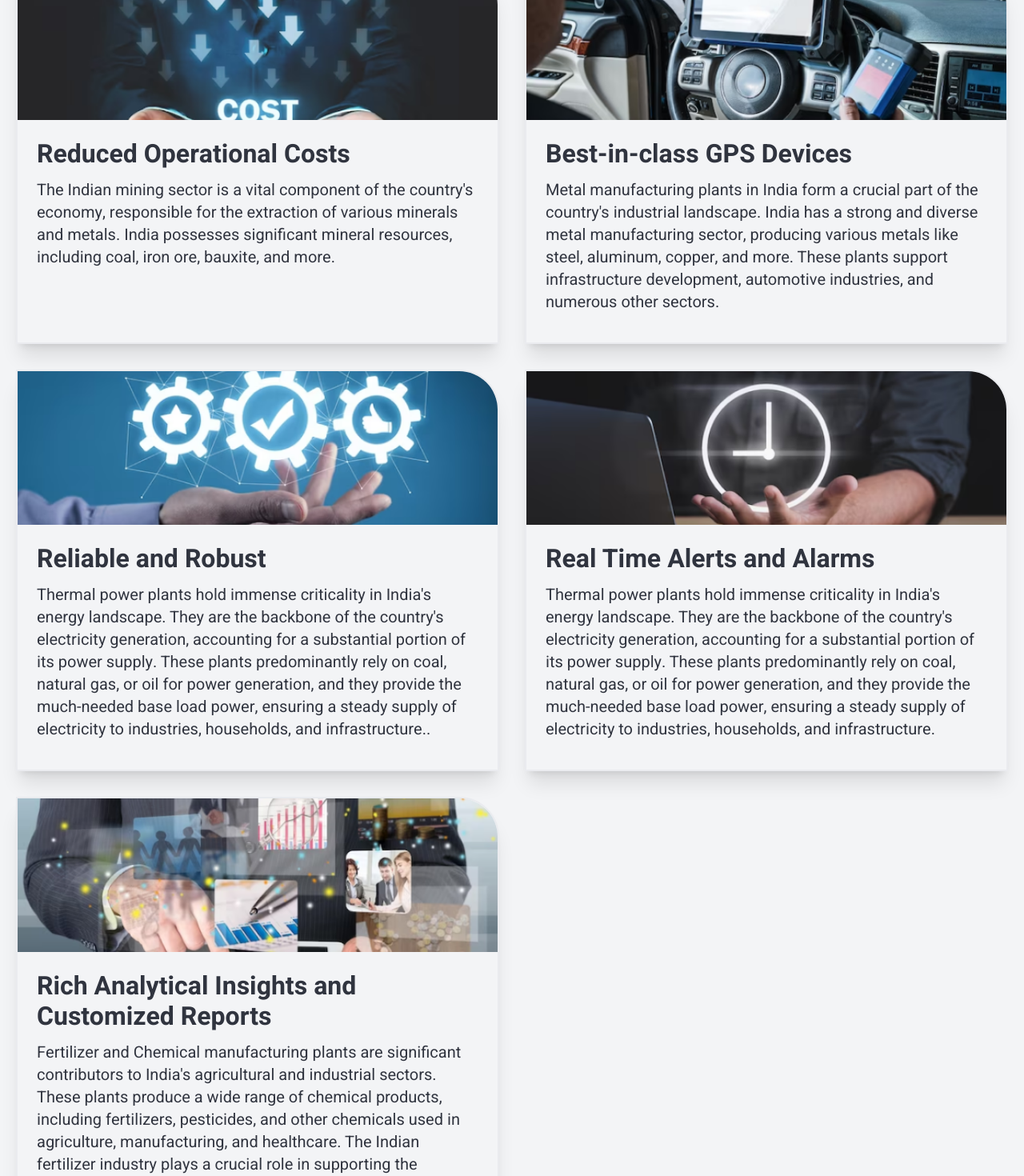
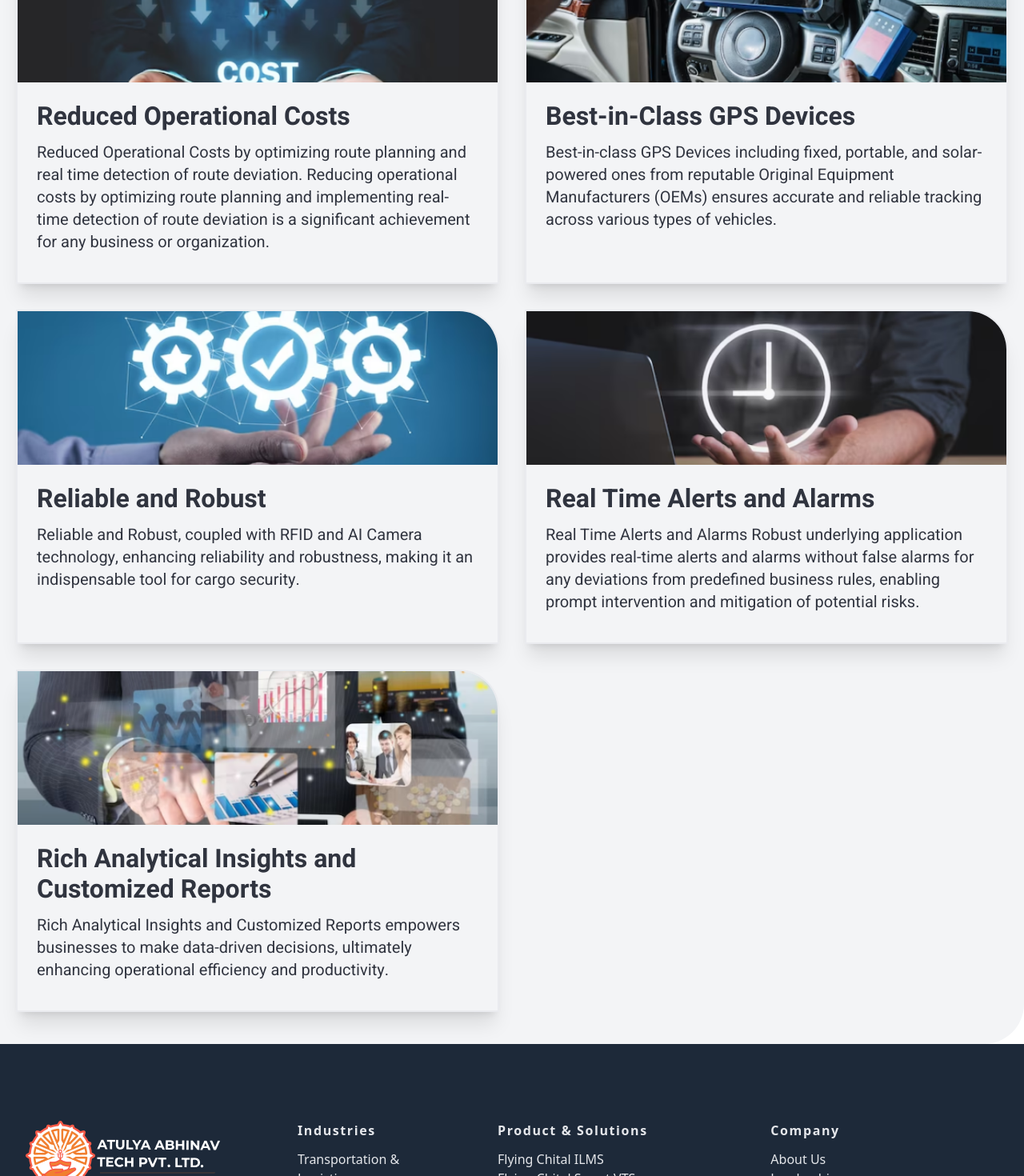
Before and after one commit to ALLINONETECH/Flying-Chittal, a React (Vite) app: page /flyingChitalVehicle in a window 1280 px wide. Shown: the part 1320-2790 px from the top of the page at 80% size. Built offline with nearby package versions, Linux system fonts and the light colour scheme.

Commit message:
fixed about nav

```diff
--- a/src/component/common/Navbar.jsx
+++ b/src/component/common/Navbar.jsx
@@ -14,15 +14,15 @@ const Navbar = () => {
       label: "Industry",
       to: "/home",
       subMenu: [
-        { label: "Transportation & Logistics", to: "/industry" },
-        { label: "Mining", to: "/roadLogistics" },
-        { label: "Ore Processing and Metals", to: "/railLogistics" },
-        { label: "Cement", to: "/mission" },
-        { label: "Fertilisers ", to: "/vision" },
-        { label: "Oil & Gas ", to: "/values" },
-        { label: "Warehousing ", to: "/professional" },
-        { label: "Agriculture ", to: "/railmodule1" },
-        { label: "Aquaculture ", to: "/railmodule2" },
+        { label: "Transportation & Logistics", to: "/industry?page=transport" },
+        { label: "Mining", to: "/industry?page=mining" },
+        { label: "Ore Processing and Metals", to: "/industry?page=metals" },
+        { label: "Cement", to: "/industry?page=cement" },
+        { label: "Fertilisers ", to: "/industry?page=fertiliser" },
+        { label: "Oil & Gas ", to: "/industry?page=oil" },
+        { label: "Warehousing ", to: "/industry?page=warehousing" },
+        { label: "Agriculture ", to: "/industry?page=agriculture" },
+        // { label: "Aquaculture ", to: "/industry?page=agriculture" },
       ],
     },
     {
--- a/src/pages/ProductandSolutions/FlyingChitalVehicle.jsx
+++ b/src/pages/ProductandSolutions/FlyingChitalVehicle.jsx
@@ -1,10 +1,11 @@
-import React from 'react'
-import Mines from '../../assets/images/Mines.png'
-import Cement from '../../assets/images/Cement.png'
-import Thermal from '../../assets/images/Thermal.png'
-import Fertilizer from '../../assets/images/Fertilizer.png'
-import Down from '../../assets/images/Down.png'
-import Agro from '../../assets/images/Agro.png'
+/* eslint-disable react/no-unknown-property */
+import React from "react";
+import Mines from "../../assets/images/Mines.png";
+import Cement from "../../assets/images/Cement.png";
+import Thermal from "../../assets/images/Thermal.png";
+import Fertilizer from "../../assets/images/Fertilizer.png";
+import Down from "../../assets/images/Down.png";
+import Agro from "../../assets/images/Agro.png";
 import Blog1 from "../../assets/images/Blog1.png";
 import Reduced from "../../assets/images/Reduced.png";
 import IManufacture from "../../assets/images/IManufacture.png";
@@ -18,7 +19,6 @@ import Best from "../../assets/images/Best.png";
 import vehiclebluebg from "../../assets/images/vehiclebluebg.png";
 import HomeIcon from "../../assets/images/HomeIcon.png";
 
-
 export default function FlyingChitalVehicle() {
   return (
     <div>
@@ -27,7 +27,8 @@ export default function FlyingChitalVehicle() {
         className=" bg-no-repeat bg-center bg-cover rounded-br-[100px]"
         style={{
           backgroundImage: `linear-gradient(95deg, rgba(55, 52, 169, 0.60) 12.02%, rgba(55, 52, 169, 0.50) 119.37%), url(${vehiclebluebg})`,
-                }} >
+        }}
+      >
         <nav
           x-data="{ isOpen: false }"
           className="container p-6 mx-auto lg:flex lg:justify-between lg:items-center"
@@ -35,31 +36,42 @@ export default function FlyingChitalVehicle() {
           <div className="flex items-center justify-between">
             <div className="flex lg:hidden"></div>
           </div>
-                    <div className="absolute inset-x-0 z-20 w-full px-6 py-4 transition-all duration-300 ease-in-out bg-white shadow-md lg:bg-transparent lg:dark:bg-transparent lg:shadow-none dark:bg-gray-900 lg:mt-0 lg:p-0 lg:top-0 lg:relative lg:w-auto lg:opacity-100 lg:translate-x-0 lg:flex lg:items-center">
-                    </div>
+          <div className="absolute inset-x-0 z-20 w-full px-6 py-4 transition-all duration-300 ease-in-out bg-white shadow-md lg:bg-transparent lg:dark:bg-transparent lg:shadow-none dark:bg-gray-900 lg:mt-0 lg:p-0 lg:top-0 lg:relative lg:w-auto lg:opacity-100 lg:translate-x-0 lg:flex lg:items-center"></div>
         </nav>
         <div className="container px-6 py-16 mx-auto text-start">
           <div className=" mx-auto">
             <h1 className="text-6xl not-italic font-bold font-heebo  text-gray-100 dark:text-white lg:text-6xl text-start">
-                            Flying Chital Smart Vehicle Tracking <br /> System (FCSVTS)
+              Flying Chital Smart Vehicle Tracking System (FCSVTS)
             </h1>
             <p className=" text-3xl  leading-9 mt-6 text-white not-italic font-bold  font-heebo w-full">
               We provide Smart Solutions to Simplify Your Future
             </p>
             <p className=" text-2xl not-italic font-normal  text-white bg-opacity-80 ">
               <div className="flex gap-2">
-                                <div><span><img className="" src={HomeIcon} alt="" /></span></div>
-                                <div classNAme="justify"> <span className="text-[#F85A47] font-[700] font-heebo text-[32px] "> Home</span><span className="font-[700] font-heebo text-[32px] "> / Flying Chital Smart Vehicle Tracking System (FCSVTS)</span>  </div>
+                <div>
+                  <span>
+                    <img className="" src={HomeIcon} alt="" />
+                  </span>
                 </div>
-
+                <div classNAme="justify">
+                  {" "}
+                  <span className="text-[#F85A47] font-[700] font-heebo text-[32px] ">
+                    {" "}
+                    Home
+                  </span>
+                  <span className="font-[700] font-heebo text-[32px] ">
+                    {" "}
+                    / Flying Chital Smart Vehicle Tracking System (FCSVTS)
+                  </span>{" "}
+                </div>
+              </div>
             </p>
           </div>
         </div>
       </section>
 
-
       {/* Section-2- Flying Chital Smart Vehicle  */}
-            < section className="text-gray-600 body-font mt-0" >
+      <section className="text-gray-600 body-font mt-0">
         <div className="container mx-auto flex px-5 py-12 md:flex-row flex-col items-center">
           <div className="lg:max-w-lg lg:w-full md:w-1/2 w-5/6 mb-10 md:mb-0 relative rounded-tl-lg overflow-hidden">
             <img
@@ -70,88 +82,152 @@ export default function FlyingChitalVehicle() {
           </div>
           <div className="lg:flex-grow md:w-1/2 lg:pl-24 md:pl-16 flex flex-col md:items-start md:text-left items-center text-center">
             <h1 class="sm:text-3xl text-2xl font-medium title-font text-gray-900 mb-1">
-                            <span className=" text-indigo-800 font-bold text-[40px] gap-2">Flying</span><span className=" text-[40px] font-heebo font-bold "> Chital Smart Vehicle Tracking System (FCSVTS)</span></h1>
+              <span className=" text-indigo-800 font-bold text-[40px] gap-2">
+                Flying
+              </span>
+              <span className=" text-[40px] font-heebo font-bold ">
+                {" "}
+                Chital Smart Vehicle <br></br>
+                <br></br> Tracking System (FCSVTS)
+              </span>
+            </h1>
             <div className="w-16 h-1 mb-6 rounded-full bg-orange-400 inline-flex"></div>
             <p className="mb-8 text-justify text-[20px] font-[400] font-heebo leading-[28px] text-[#30343F]  w-4/5">
-                            The Flying Chital Smart Vehicle Tracking System stands as a transformative solution in the domain of logistics and transportation. By offering end-to-end visibility of cargo movement, this system allows businesses to stay informed about their assets' whereabouts in real-time. The holistic approach of this Smart Vehicle Tracking System signifies a comprehensive solution for businesses seeking to streamline operations, mitigate risks of pilferage and revenue leakage, and ensure seamless and secure cargo transportation
+              The Flying Chital Smart Vehicle Tracking System stands as a
+              transformative solution in the domain of logistics and
+              transportation. By offering end-to-end visibility of cargo
+              movement, this system allows businesses to stay informed about
+              their assets' whereabouts in real-time. The holistic approach of
+              this Smart Vehicle Tracking System signifies a comprehensive
+              solution for businesses seeking to streamline operations, mitigate
+              risks of pilferage and revenue leakage, and ensure seamless and
+              secure cargo transportation
             </p>
           </div>
         </div>
-            </section >
-
+      </section>
 
       {/* Section-3  */}
-            < section className="text-gray-600 body-font bg-gray-100 rounded-tl-[50px] rounded-br-[50px]" >
+      <section className="text-gray-600 body-font bg-gray-100 rounded-tl-[50px] rounded-br-[50px]">
         <div className="container px-5 py-10 mx-auto">
           <div class="text-center mb-14">
             <h1 class="sm:text-3xl text-2xl font-medium title-font text-gray-900 mb-1">
-                            <span className=" text-indigo-800 font-bold text-[40px] gap-2">High</span><span className=" text-[40px] font-heebo font-bold ">lights</span></h1>
+              <span className=" text-indigo-800 font-bold text-[40px] gap-2">
+                High
+              </span>
+              <span className=" text-[40px] font-heebo font-bold ">lights</span>
+            </h1>
             <div className="w-16 h-1 mb-6 rounded-full bg-orange-400 inline-flex"></div>
-                        <p class=" text-[20px] font-[400] font-heebo leading-[28px] text-[#30343F] xl:w-3/4 lg:w-3/4 mx-auto text-gray-500s">"Flying Chital Smart Vehicle Tracking System" is a specific product or service, I recommend visiting the official website of the company or contacting the company directly for the most accurate and up-to-date information.</p>
-
+            {/* <p class=" text-[20px] font-[400] font-heebo leading-[28px] text-[#30343F] xl:w-3/4 lg:w-3/4 mx-auto text-gray-500s">
+              "Flying Chital Smart Vehicle Tracking System" is a specific
+              product or service, I recommend visiting the official website of
+              the company or contacting the company directly for the most
+              accurate and up-to-date information.
+            </p> */}
           </div>
           <div className="flex flex-wrap -m-4">
             <div className="p-4 md:w-1/2">
               <div className="h-full border-2 border-gray-200 border-opacity-60 rounded-tr-[50px] overflow-hidden shadow-lg md:shadow-xl ">
-                                <img className="lg:h-48 md:h-36 w-full object-cover object-center " src={Reduced} alt="blog" />
+                <img
+                  className="lg:h-48 md:h-36 w-full object-cover object-center "
+                  src={Reduced}
+                  alt="blog"
+                />
                 <div className="p-6">
-
-                                    <h1 className="text-[32px] font-[700] font-heebo leading-[38px] text-[#30343F]  mb-3">Reduced Operational Costs</h1>
-                                    <p className="text-[20px] font-[400] font-heebo leading-[28px] text-[#30343F] mb-3">The Indian mining sector is a vital component of the country's economy, responsible for the extraction of various minerals and metals. India possesses significant mineral resources, including coal, iron ore, bauxite, and more.</p>
-
+                  <h1 className="text-[32px] font-[700] font-heebo leading-[38px] text-[#30343F]  mb-3">
+                    Reduced Operational Costs
+                  </h1>
+                  <p className="text-[20px] font-[400] font-heebo leading-[28px] text-[#30343F] mb-3">
+                    Reduced Operational Costs by optimizing route planning and
+                    real time detection of route deviation. Reducing operational
+                    costs by optimizing route planning and implementing
+                    real-time detection of route deviation is a significant
+                    achievement for any business or organization.
+                  </p>
                 </div>
               </div>
             </div>
             <div className="p-4 md:w-1/2">
               <div className="h-full border-2 border-gray-200 border-opacity-60 rounded-tr-[50px] overflow-hidden shadow-lg md:shadow-xl ">
-                                <img className="lg:h-48 md:h-36 w-full object-cover object-center" src={Best} alt="blog" />
+                <img
+                  className="lg:h-48 md:h-36 w-full object-cover object-center"
+                  src={Best}
+                  alt="blog"
+                />
                 <div className="p-6">
-
-                                    <h1 className="text-[32px] font-[700] font-heebo leading-[38px] text-[#30343F]  mb-3">Best-in-class GPS Devices</h1>
-                                    <p className="text-[20px] font-[400] font-heebo leading-[28px] text-[#30343F] mb-3">Metal manufacturing plants in India form a crucial part of the country's industrial landscape. India has a strong and diverse metal manufacturing sector, producing various metals like steel, aluminum, copper, and more. These plants support infrastructure development, automotive industries, and numerous other sectors.</p>
-
+                  <h1 className="text-[32px] font-[700] font-heebo leading-[38px] text-[#30343F]  mb-3">
+                    Best-in-Class GPS Devices
+                  </h1>
+                  <p className="text-[20px] font-[400] font-heebo leading-[28px] text-[#30343F] mb-3">
+                    Best-in-class GPS Devices including fixed, portable, and
+                    solar-powered ones from reputable Original Equipment
+                    Manufacturers (OEMs) ensures accurate and reliable tracking
+                    across various types of vehicles.
+                  </p>
                 </div>
               </div>
             </div>
             <div className="p-4 md:w-1/2">
               <div className="h-full border-2 border-gray-200 border-opacity-60 rounded-tr-[50px] overflow-hidden shadow-lg md:shadow-xl ">
-                                <img className="lg:h-48 md:h-36 w-full object-cover object-center" src={Reliable} alt="blog" />
+                <img
+                  className="lg:h-48 md:h-36 w-full object-cover object-center"
+                  src={Reliable}
+                  alt="blog"
+                />
                 <div className="p-6">
-
-                                    <h1 className="text-[32px] font-[700] font-heebo leading-[38px] text-[#30343F]  mb-3">Reliable and Robust</h1>
-                                    <p className="text-[20px] font-[400] font-heebo leading-[28px] text-[#30343F] mb-3">Thermal power plants hold immense criticality in India's energy landscape. They are the backbone of the country's electricity generation, accounting for a substantial portion of its power supply. These plants predominantly rely on coal, natural gas, or oil for power generation, and they provide the much-needed base load power, ensuring a steady supply of electricity to industries, households, and infrastructure..</p>
-
+                  <h1 className="text-[32px] font-[700] font-heebo leading-[38px] text-[#30343F]  mb-3">
+                    Reliable and Robust
+                  </h1>
+                  <p className="text-[20px] font-[400] font-heebo leading-[28px] text-[#30343F] mb-3">
+                    Reliable and Robust, coupled with RFID and AI Camera
+                    technology, enhancing reliability and robustness, making it
+                    an indispensable tool for cargo security.
+                  </p>
                 </div>
               </div>
             </div>
             <div className="p-4 md:w-1/2">
               <div className="h-full border-2 border-gray-200 border-opacity-60 rounded-tr-[50px] overflow-hidden shadow-lg md:shadow-xl ">
-                                <img className="lg:h-48 md:h-36 w-full object-cover object-center" src={RealTime} alt="blog" />
+                <img
+                  className="lg:h-48 md:h-36 w-full object-cover object-center"
+                  src={RealTime}
+                  alt="blog"
+                />
                 <div className="p-6">
-
-                                    <h1 className="text-[32px] font-[700] font-heebo leading-[38px] text-[#30343F]  mb-3">Real Time Alerts and Alarms</h1>
-                                    <p className="text-[20px] font-[400] font-heebo leading-[28px] text-[#30343F] mb-3">Thermal power plants hold immense criticality in India's energy landscape. They are the backbone of the country's electricity generation, accounting for a substantial portion of its power supply. These plants predominantly rely on coal, natural gas, or oil for power generation, and they provide the much-needed base load power, ensuring a steady supply of electricity to industries, households, and infrastructure.</p>
-
+                  <h1 className="text-[32px] font-[700] font-heebo leading-[38px] text-[#30343F]  mb-3">
+                    Real Time Alerts and Alarms
+                  </h1>
+                  <p className="text-[20px] font-[400] font-heebo leading-[28px] text-[#30343F] mb-3">
+                    Real Time Alerts and Alarms Robust underlying application
+                    provides real-time alerts and alarms without false alarms
+                    for any deviations from predefined business rules, enabling
+                    prompt intervention and mitigation of potential risks.
+                  </p>
                 </div>
               </div>
             </div>
             <div className="p-4 md:w-1/2">
               <div className="h-full border-2 border-gray-200 border-opacity-60 rounded-tr-[50px] overflow-hidden shadow-lg md:shadow-xl ">
-                                <img className="lg:h-48 md:h-36 w-full object-cover object-center" src={RichAnalytics} alt="blog" />
+                <img
+                  className="lg:h-48 md:h-36 w-full object-cover object-center"
+                  src={RichAnalytics}
+                  alt="blog"
+                />
                 <div className="p-6">
-
-                                    <h1 className="text-[32px] font-[700] font-heebo leading-[38px] text-[#30343F]  mb-3">Rich Analytical Insights and Customized Reports</h1>
-                                    <p className="text-[20px] font-[400] font-heebo leading-[28px] text-[#30343F] mb-3">Fertilizer and Chemical manufacturing plants are significant contributors to India's agricultural and industrial sectors. These plants produce a wide range of chemical products, including fertilizers, pesticides, and other chemicals used in agriculture, manufacturing, and healthcare. The Indian fertilizer industry plays a crucial role in supporting the country's agricultural sector, ensuring food security and promoting rural development.</p>
-
+                  <h1 className="text-[32px] font-[700] font-heebo leading-[38px] text-[#30343F]  mb-3">
+                    Rich Analytical Insights and Customized Reports
+                  </h1>
+                  <p className="text-[20px] font-[400] font-heebo leading-[28px] text-[#30343F] mb-3">
+                    Rich Analytical Insights and Customized Reports empowers
+                    businesses to make data-driven decisions, ultimately
+                    enhancing operational efficiency and productivity.
+                  </p>
                 </div>
               </div>
             </div>
-
           </div>
-
-
         </div>
-            </section >
-        </div >
-    )
+      </section>
+    </div>
+  );
 }
```
Also changed, not shown: src/pages/About/About.jsx (+4 -5 lines), src/pages/ProductandSolutions/Industry.jsx (+59 -28 lines). Lines whose indentation alone changed are shown as unchanged.
